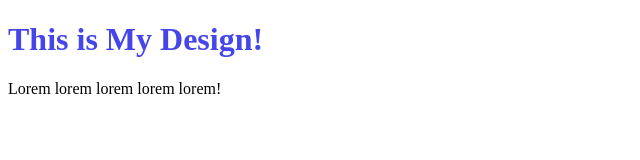
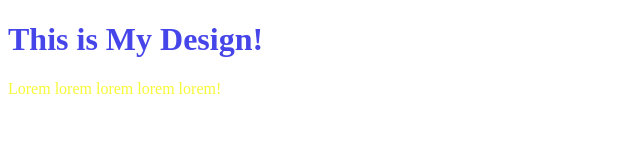
Before and after one commit to amanagayev/amanagayev.com, a plain HTML site: page index.html in a window 1280 px wide. Shown: the whole page, without its empty margins (0-640 px from the left). Drawn offline with Linux system fonts and the light colour scheme.

Commit message:
Update style.css

```diff
--- a/style.css
+++ b/style.css
@@ -2,6 +2,6 @@
     color: rgb(69, 69, 233);
 }
 
-.my_pgr {
+.my_prg {
     color: #f7fa34;
 }
```
